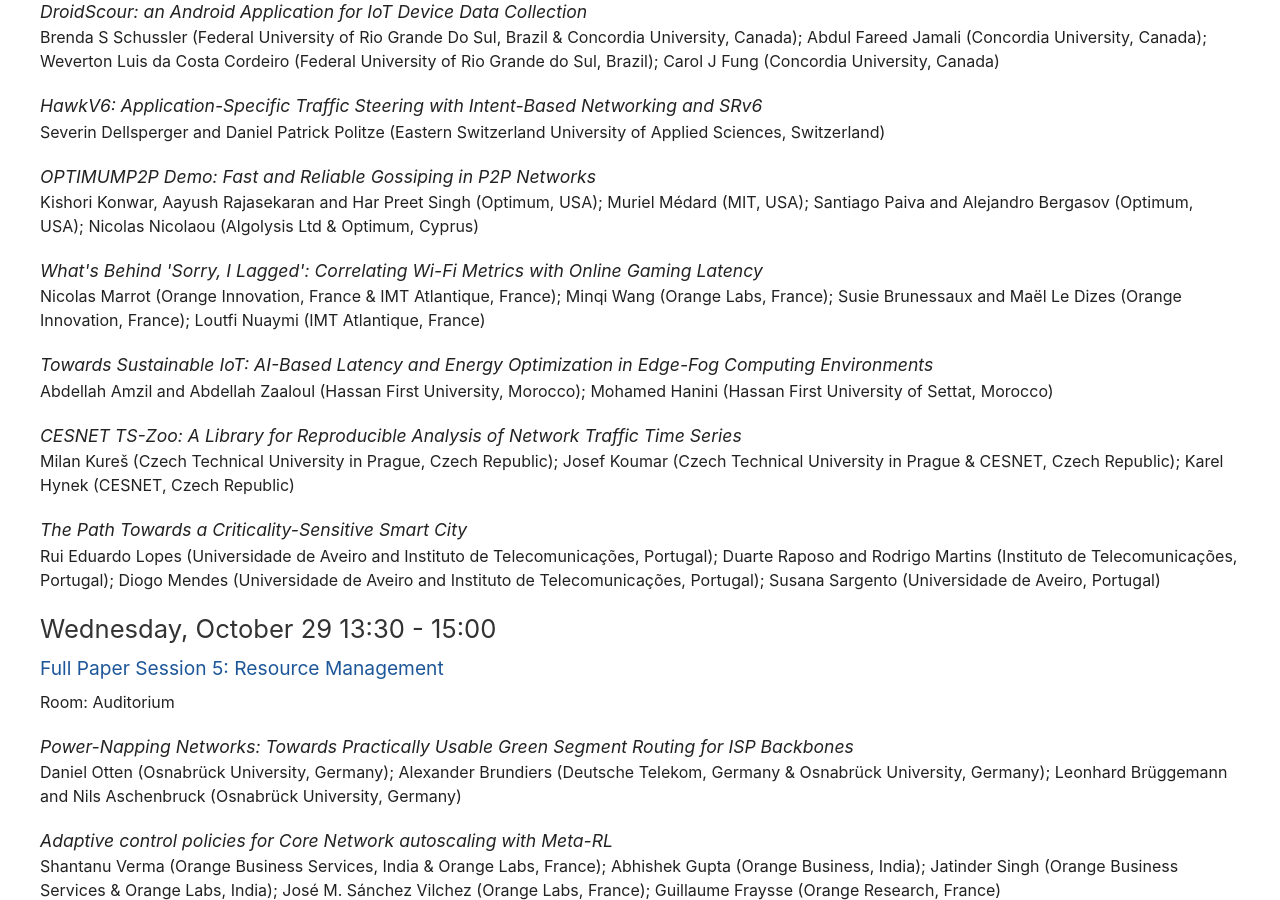
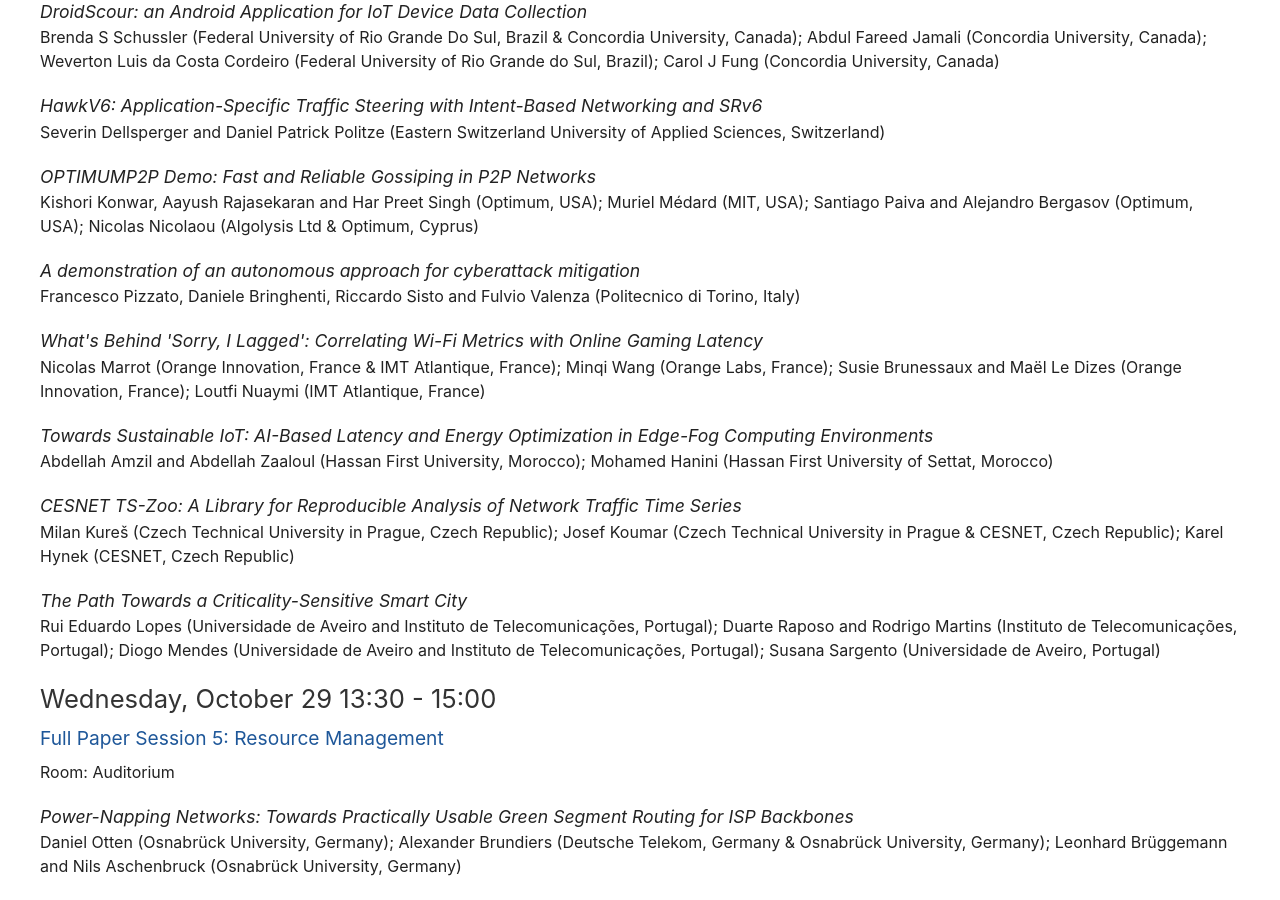
Before and after one commit to stuartclayman/cnsm-2025-website, a Jekyll site: the page built from program.html, in a window 1280 px wide and 900 px high, scrolled down 5881 px. Built offline with Jekyll 4.4.1, drawn with Linux system fonts in a browser that asks for light colours; nearby versions of some CDN libraries; some of the changed text lies outside the part shown.

Commit message:
Program updates

```diff
--- a/program.html
+++ b/program.html
@@ -232,6 +232,9 @@
         <p><span class="cnsm-theme">OPTIMUMP2P Demo: Fast and Reliable Gossiping in P2P Networks</span><br/>
         Kishori Konwar, Aayush Rajasekaran and Har Preet Singh (Optimum, USA); Muriel Médard (MIT, USA); Santiago Paiva and Alejandro Bergasov (Optimum, USA); Nicolas Nicolaou (Algolysis Ltd & Optimum, Cyprus)</p>
 
+        <p><span class="cnsm-theme">A demonstration of an autonomous approach for cyberattack mitigation</span><br/>
+        Francesco Pizzato, Daniele Bringhenti, Riccardo Sisto and Fulvio Valenza (Politecnico di Torino, Italy)</p>
+
         <p><span class="cnsm-theme">What&#039;s Behind &#039;Sorry, I Lagged&#039;: Correlating Wi-Fi Metrics with Online Gaming Latency</span><br/>
         Nicolas Marrot (Orange Innovation, France & IMT Atlantique, France); Minqi Wang (Orange Labs, France); Susie Brunessaux and Maël Le Dizes (Orange Innovation, France); Loutfi Nuaymi (IMT Atlantique, France)</p>
 
@@ -315,9 +318,6 @@
 
         <p><span class="cnsm-theme">Experimental Validation of MLOps for Automated Service Provisioning in Optical Networks</span><br/>
         Carlos Hernández-Chulde, Ramon Casellas and Ricardo Martinez (Centre Tecnològic de Telecomunicacions de Catalunya (CTTC/CERCA), Spain)</p>
-
-        <p><span class="cnsm-theme">A demonstration of an autonomous approach for cyberattack mitigation</span><br/>
-        Francesco Pizzato, Daniele Bringhenti, Riccardo Sisto and Fulvio Valenza (Politecnico di Torino, Italy)</p>
 
         <p><span class="cnsm-theme">NFVAgent: A Retrieval-Augmented LLM Agent for Resilient NFV Failure Recovery</span><br/>
         Yeunjin Woo (Sungkyunkwan University, Korea (South) & Samsung, Korea (South)); Honguk Woo (Sungkyunkwan University, Korea (South))</p>
```
